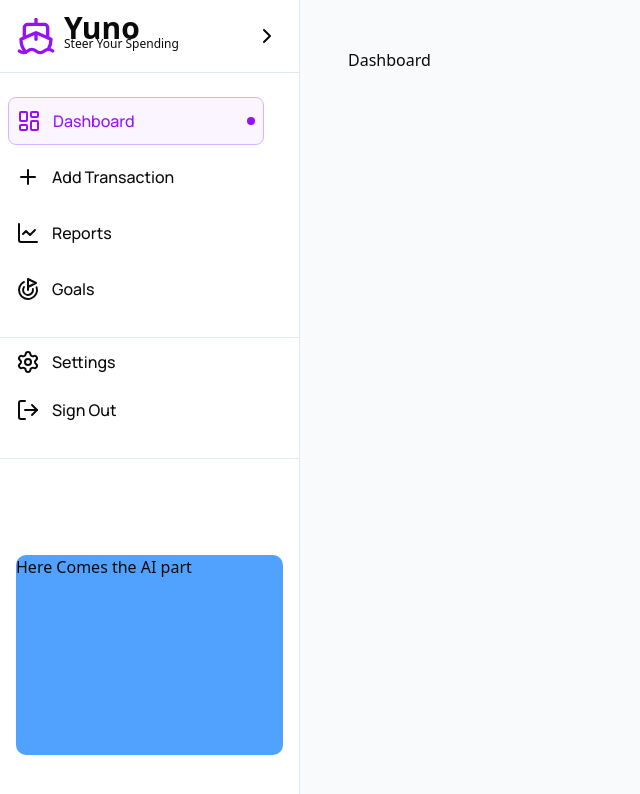
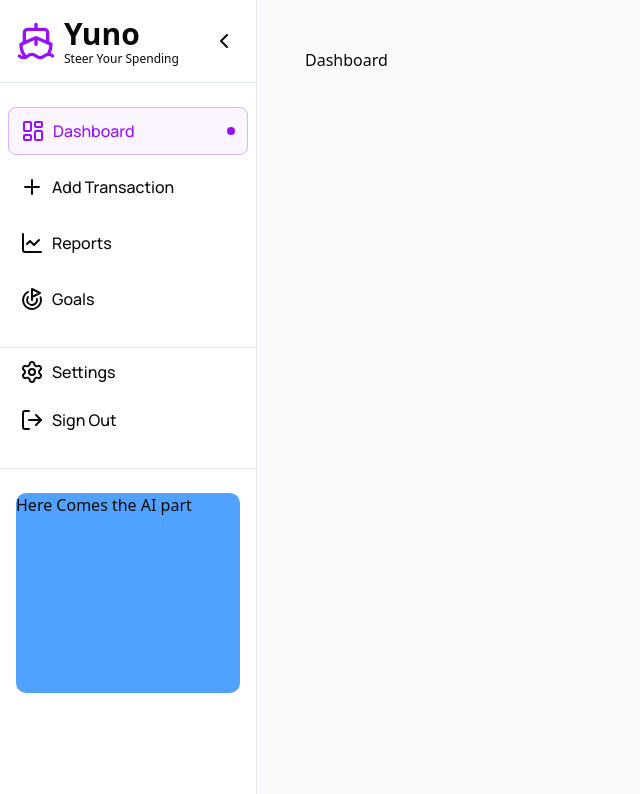
Before and after one commit to mundesamarth/Yuno, a Next.js app: page /dashboard in a window 1280 px wide. Shown: the top 794 px of the page, without its empty margins (0-640 px from the left). Built offline with nearby package versions, Linux system fonts and the light colour scheme; a web font is replaced by a local one.

Commit message:
Sidebar completed

```diff
--- a/src/app/dashboard/layout.tsx
+++ b/src/app/dashboard/layout.tsx
@@ -2,11 +2,11 @@ import SideNav from "../ui/dashboard/sidenav";
 
 export default function Layout({ children }: { children: React.ReactNode }) {
   return (
-    <div className="flex flex-col md:flex-row h-screen">
-      <div className="w-full flex-none md:w-[300px] border-r border-slate-200">
+    <div className="flex md:flex-row h-screen">
+      <div className=" border-r border-slate-200">
         <SideNav />
       </div>
-      <div className="flex-grow p-6 md:overflow-y-auto md:p-12 bg-[#f8fafc]">
+      <div className=" flex-grow p-6 overflow-y-auto md:p-12 bg-[#f8fafc]">
         {children}
       </div>
     </div>
--- a/src/app/page.tsx
+++ b/src/app/page.tsx
@@ -1,7 +1,16 @@
+import Link from "next/link";
+
 export default function Home() {
   return (
     <div>
       <h1>Hello World!!</h1>
+      <div className="p-4">
+      <button className="w-full bg-purple-600 text-white rounded-md py-2">
+        <Link href='/dashboard'>
+        Back to dashboard
+        </Link>
+      </button>
+    </div>
     </div>
   );
 }
--- a/src/app/ui/dashboard/nav-links.tsx
+++ b/src/app/ui/dashboard/nav-links.tsx
@@ -13,10 +13,16 @@ type LinkItem = {
 interface NavLinksProps {
   links: LinkItem[];
   isSecondary?: boolean;
+  isCollapsed?: boolean;
 }
 
-export default function NavLinks({ links, isSecondary = false }: NavLinksProps) {
+export default function NavLinks({
+  links,
+  isSecondary = false,
+  isCollapsed = false,
+}: NavLinksProps) {
   const pathname = usePathname();
+  console.log("Rendering with pathname:", pathname);
   return (
     <>
       {links.map((link) => {
@@ -30,7 +36,15 @@ export default function NavLinks({ links, isSecondary = false }: NavLinksProps)
             href={link.href}
             aria-current={isActive ? "page" : undefined}
             className={clsx(
-              `flex w-64 h-[48px] max-w-full items-center justify-center gap-3 rounded-md md:flex-none md:justify-start md:p-2 md:px-2 ${manrope.className} font-medium mx-2 box-border`,
+              `group relative flex h-12  items-center justify-center rounded-md transition-colors duration-200 font-medium mx-2 ${
+                manrope.className
+              } ,
+              ${
+                isCollapsed
+                  ? "w-12 justify-center px-2 hover:scale-110 hover:shadow-lg hover:z-10 hover:bg-slate-100"
+                  : "w-60 justify-start px-3"
+              }
+              `,
               {
                 "bg-purple-50 border border-purple-300 text-purple-600":
                   isActive,
@@ -41,9 +55,14 @@ export default function NavLinks({ links, isSecondary = false }: NavLinksProps)
             )}
           >
             <LinkIcon className="w-6 h-6" />
-            <p className="hidden md:block font-medium">{link.name}</p>
-            {isActive && !isSecondary && (
-              <div className="ml-auto w-2 h-2 rounded-full bg-purple-600" />
+            {!isCollapsed && (
+              <>
+                <p className="hidden md:block ml-2">{link.name}</p>
+
+                {isActive && !isSecondary && (
+                  <div className="ml-auto w-2 h-2 rounded-full bg-purple-600 hidden md:block" />
+                )}
+              </>
             )}
           </Link>
         );
--- a/src/app/ui/dashboard/sidenav.tsx
+++ b/src/app/ui/dashboard/sidenav.tsx
@@ -2,7 +2,15 @@
 import NavLinks from "./nav-links";
 import YunoLogo from "../yuno-logo";
 import AiPart from "@/app/dashboard/ai-part";
-import { ChartLine, Goal, LayoutDashboard, Plus, LogOut, Settings } from "lucide-react";
+import {
+  ChartLine,
+  Goal,
+  LayoutDashboard,
+  Plus,
+  LogOut,
+  Settings,
+} from "lucide-react";
+import { useState } from "react";
 
 const primaryLinks = [
   { name: "Dashboard", href: "/dashboard", icon: LayoutDashboard },
@@ -17,18 +25,38 @@ const secondaryLinks = [
 ];
 
 export default function SideNav() {
+  const [isCollapsed, setIsCollapsed] = useState(false);
+  const toggleSidebar = () => {
+    setIsCollapsed(!isCollapsed);
+  };
+
   return (
-    <aside className="h-screen overflow-y-auto">
-      <nav className="h-full shadow-sm" aria-label="Main navigation">
-        <YunoLogo />
-        <div className="my-6 space-y-2">
-          <NavLinks links={primaryLinks} />
-        </div>
-        <hr className="border-t border-slate-200" />
-        <NavLinks links={secondaryLinks} isSecondary />
-        <hr className="border-t border-slate-200 my-6" />
-        <div className="flex items-center justify-center mx-4 mt-24">
-          <AiPart />
+    <aside
+      className={`h-screen overflow-y-auto transition-all duration-300 ease-in-out ${
+        isCollapsed ? "w-16" : "w-64"
+      }`}
+    >
+      <nav
+        className="h-full shadow-sm flex  flex-col justify-between"
+        aria-label="Main navigation"
+      >
+        <YunoLogo toggleSidebar={toggleSidebar} isCollapsed={isCollapsed} />
+        <div className="flex-1 overflow-y-auto">
+          <div className="my-6 space-y-2">
+            <NavLinks links={primaryLinks} isCollapsed={isCollapsed} />
+          </div>
+          <hr className="border-t border-slate-200" />
+          <NavLinks
+            links={secondaryLinks}
+            isSecondary
+            isCollapsed={isCollapsed}
+          />
+          <hr className="border-t border-slate-200 my-6" />
+          {!isCollapsed && (
+            <div className={`md:flex items-center justify-center mx-4 `}>
+              <AiPart />
+            </div>
+          )}
         </div>
       </nav>
     </aside>
--- a/src/app/ui/yuno-logo.tsx
+++ b/src/app/ui/yuno-logo.tsx
@@ -1,36 +1,39 @@
-import clsx from "clsx";
 import { ChevronLeft, Ship } from "lucide-react";
 import Link from "next/link";
 
-interface YunoLogoProps {
-  onToggle?: () => void;
-}
-
-export default function YunoLogo({ onToggle }: YunoLogoProps) {
+export default function YunoLogo({
+  isCollapsed,
+  toggleSidebar,
+}: {
+  isCollapsed: boolean;
+  toggleSidebar: () => void;
+}) {
   return (
     <div className="flex items-center justify-between gap-2 p-4 border-b border-slate-200">
-      <div className="flex items-center gap-2">
+      <div className={`flex items-center gap-2 cursor-pointer`} onClick={toggleSidebar}>
         <Ship
           width={40}
           height={40}
           className="text-purple-600 hover:rotate-[15deg] transition-all duration-300"
         />
-        <div>
-          <Link href="/dashboard" className="flex justify-center text-3xl">
-            <div className="flex flex-col leading-4">
+        {!isCollapsed && (
+          <div className="flex justify-center text-3xl">
+            <div className="flex flex-col">
               <p className="font-bold">Yuno</p>
               <p className="text-[12px]">Steer Your Spending</p>
             </div>
-          </Link>
           </div>
+        )}
       </div>
+      {!isCollapsed && (
         <button
           aria-label="Toggle sidebar"
-        onClick={onToggle}
           className="p-1"
+          onClick={toggleSidebar}
         >
-        <ChevronLeft className="w-6 h-6 transition-transform duration-300 rotate-180" />
+          <ChevronLeft className="w-6 h-6 transition-transform duration-300 hover:bg-slate-50 hover:border-r rounded-md" />
         </button>
+      )}
     </div>
   );
 }
```
Lines whose indentation alone changed are shown as unchanged.
